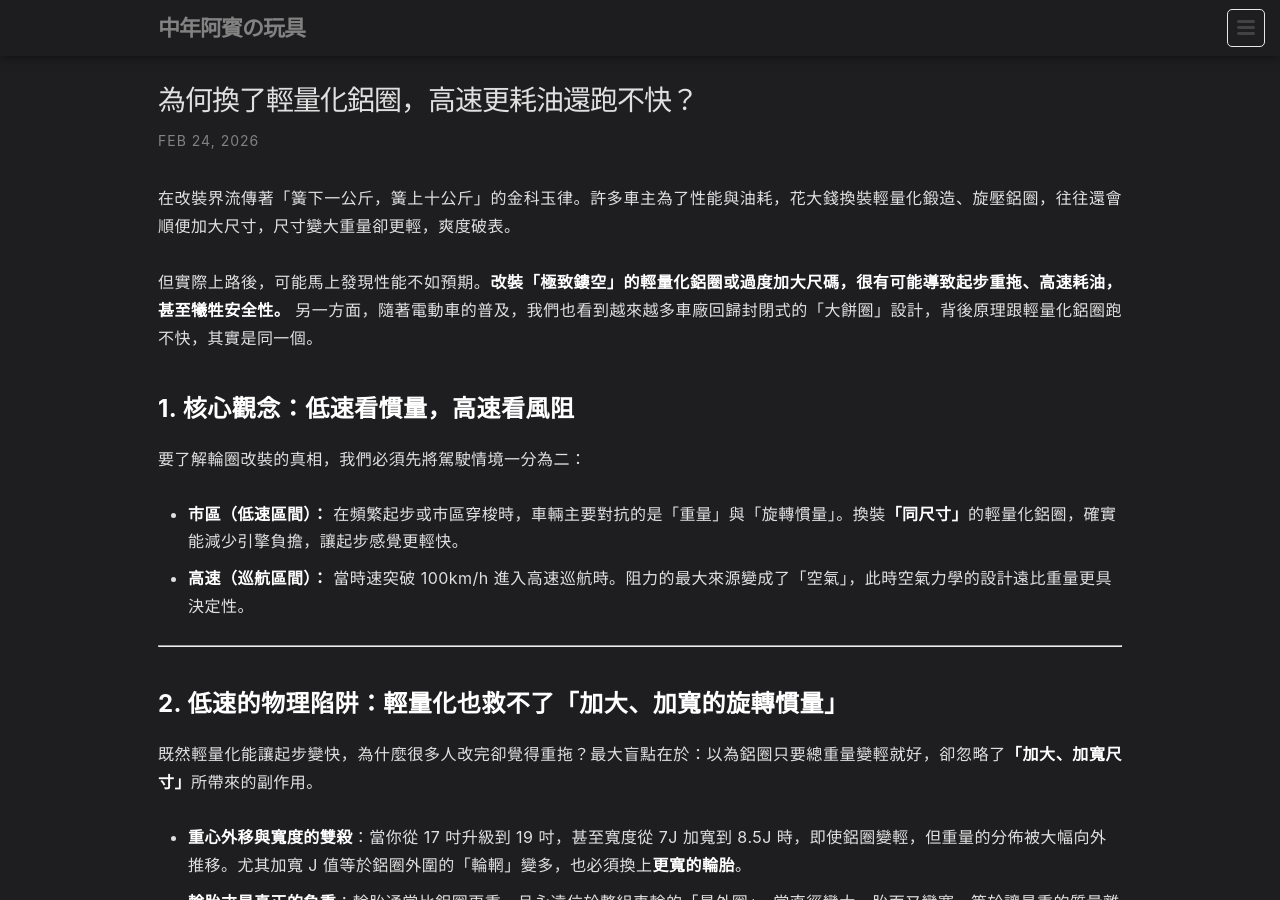
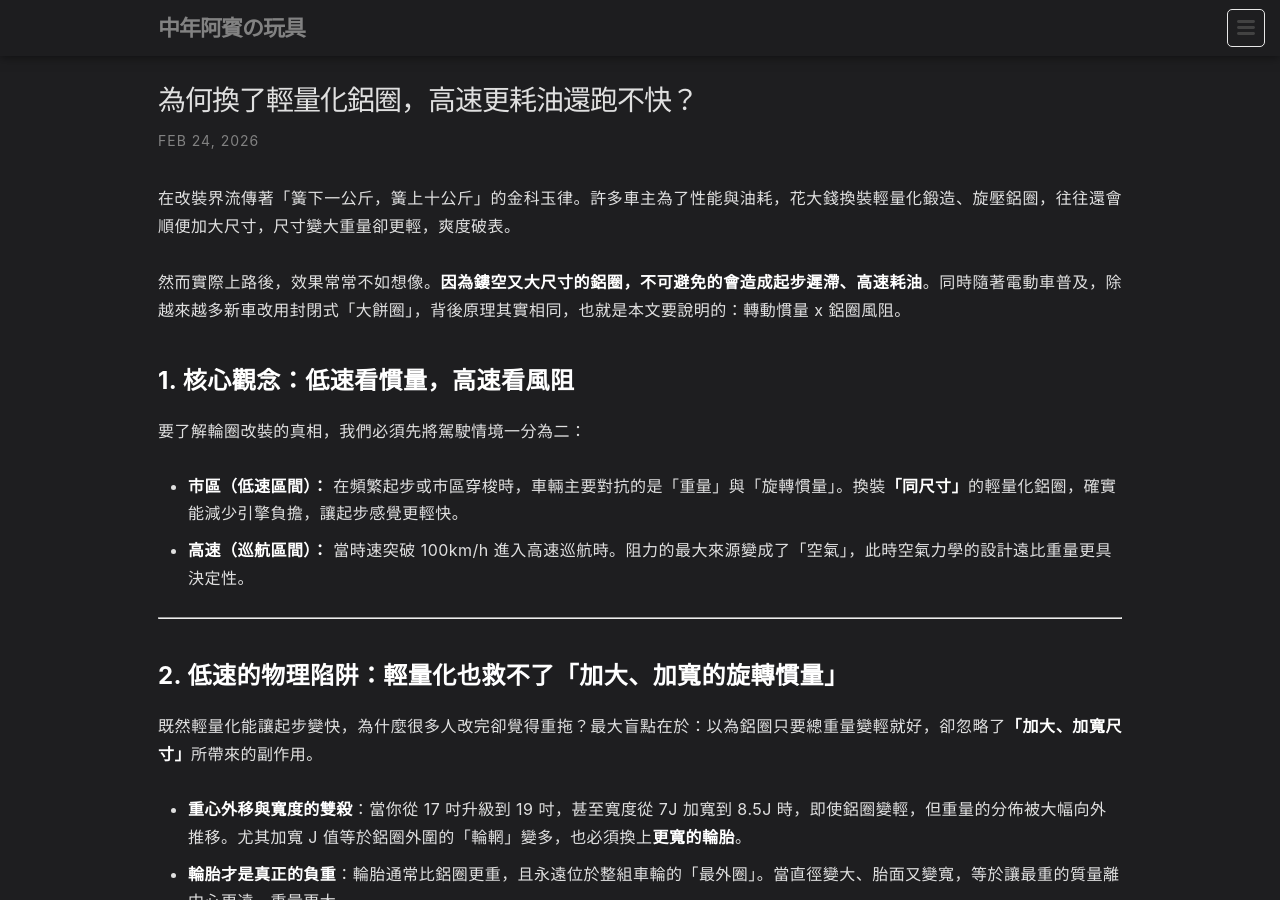
Before and after one commit to 1stbenz/1stbenz.github.io, a Jekyll site: the page built from _posts/zh/2026-02-24-wheel-lug-pattern.md, in a window 1280 px wide and 900 px high. Built offline with Jekyll 4.4.1, drawn with Linux system fonts in a browser that asks for light colours.

Commit message:
Update 2026-02-24-wheel-lug-pattern.md

```diff
--- a/_posts/zh/2026-02-24-wheel-lug-pattern.md
+++ b/_posts/zh/2026-02-24-wheel-lug-pattern.md
@@ -25,7 +25,7 @@ faq:
 
 在改裝界流傳著「簧下一公斤，簧上十公斤」的金科玉律。許多車主為了性能與油耗，花大錢換裝輕量化鍛造、旋壓鋁圈，往往還會順便加大尺寸，尺寸變大重量卻更輕，爽度破表。
 
-但實際上路後，可能馬上發現性能不如預期。**改裝「極致鏤空」的輕量化鋁圈或過度加大尺碼，很有可能導致起步重拖、高速耗油，甚至犧牲安全性。** 另一方面，隨著電動車的普及，我們也看到越來越多車廠回歸封閉式的「大餅圈」設計，背後原理跟輕量化鋁圈跑不快，其實是同一個。
+然而實際上路後，效果常常不如想像。**因為鏤空又大尺寸的鋁圈，不可避免的會造成起步遲滯、高速耗油**。同時隨著電動車普及，除越來越多新車改用封閉式「大餅圈」，背後原理其實相同，也就是本文要說明的：轉動慣量 x 鋁圈風阻。
 
 ## 1. 核心觀念：低速看慣量，高速看風阻
 
```
